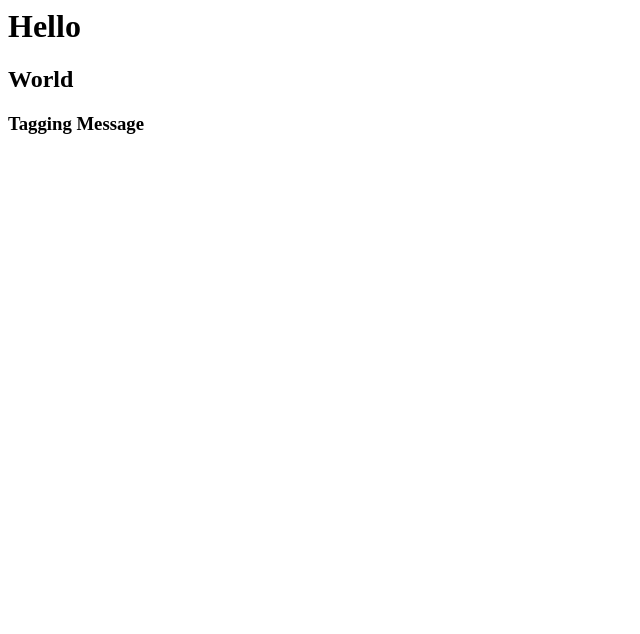
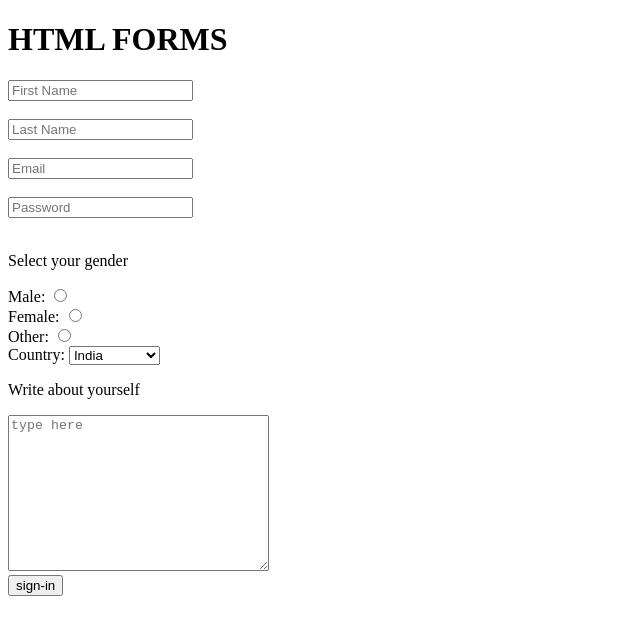
Before and after one commit to riyamaurya86/html, a plain HTML site: page Index.html in a window 1280 px wide. Shown: the whole page, without its empty margins (0-640 px from the left). Drawn offline with Linux system fonts and the light colour scheme.

Commit message:
html form making

```diff
--- a/Index.html
+++ b/Index.html
@@ -1,14 +1,49 @@
-<html>
-    <head>
-     <title>Demo</title>
-    </head>
+<!DOCTYPE html>
+<html lang="en">
+<head>
+    <meta charset="UTF-8">
+    <meta http-equiv="X-UA-Compatible" content="IE=edge">
+    <meta name="viewport" content="width=device-width, initial-scale=1.0">
+    <title>Tutorial</title>
+</head>
 <body>
-    <h1>Hello</h1>
-    <h2>World</h2>
-    <h3>Tagging Message</h3>
+    <h1>HTML FORMS</h1>
+    <form action="Thankyou.html">
+        <label for="firstname"></label>
+        <input type="text" id="firstname" placeholder="First Name"><br><br>
 
+        <label for="lastname"></label>
+        <input type="text" id="lastname" placeholder="Last Name"><br><br>
+
+        <label for="email"></label>
+        <input type="email" id="email" placeholder="Email"><br><br>
+
+        <label for="password"></label>
+        <input type="password" id="password" placeholder="Password"><br><br>
+
+        <p>Select your gender</p>
+        <label for="male">Male:</label>
+        <input type="radio" name="gender" id="male"> <br>
+
+        <label for="female">Female:</label>
+        <input type="radio" name="gender" id="female"><br>
+
+        <label for="other">Other:</label>
+        <input type="radio" name="gender" id="other"><br>
+
+        <label for="country">Country:</label>
+        <select name="country" id="country">
+        <option value="India">India</option>
+        <option value="USA">USA</option>
+        <option value="UK">UK</option>
+        <option value="Amsterdam">Amsterdam</option>
+        <option value="Switzerland">Switzerland</option>
+        </select><br>
+
+        <p>Write about yourself</p>
+        <textarea name="" id="" cols="30" rows="10"placeholder="type here"></textarea><br>
+
+         <input type="submit" value="sign-in">
+    </form>
 </body>
-
-
-
 </html>
```
Also changed, not shown: Home.html (deleted, +0 -14 lines), thankyou.html (added, +1 -0 lines).
